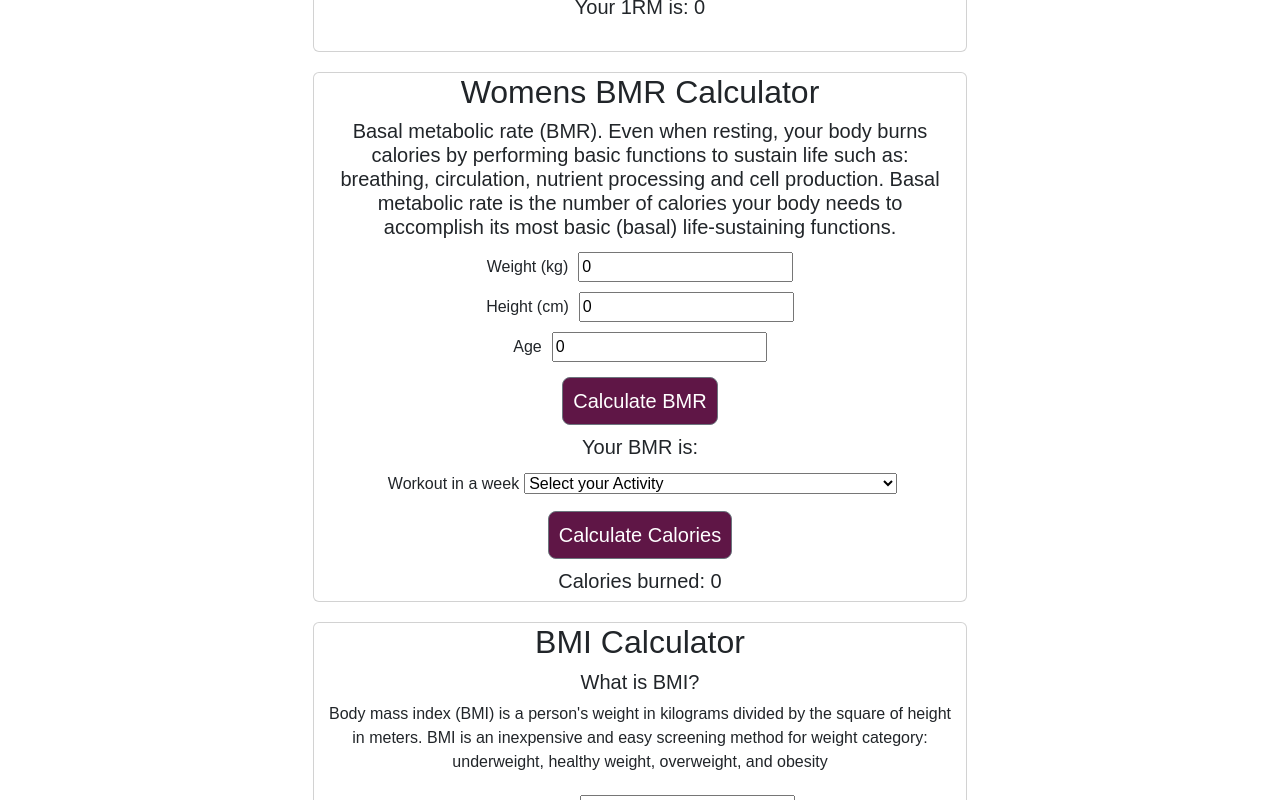
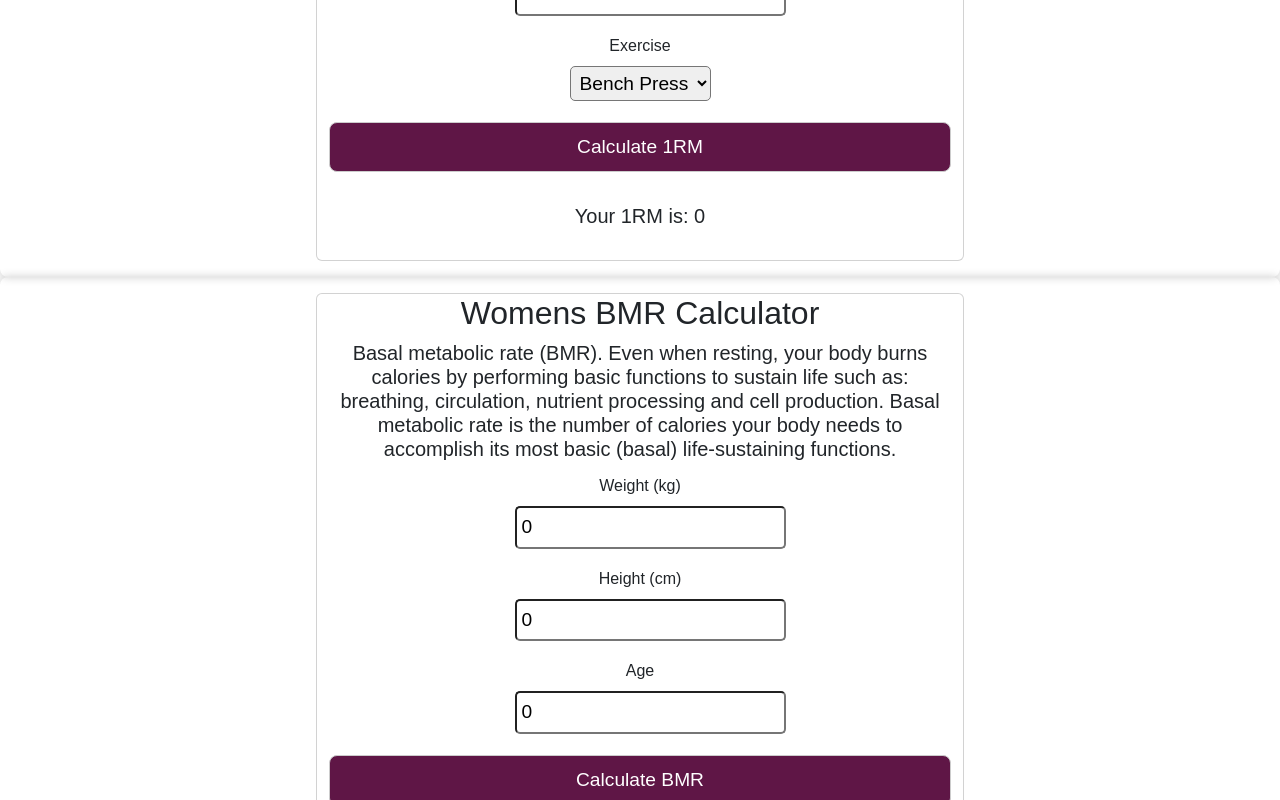
Before and after one commit to Clelia-M/WellFit, a React (Create React App) app: page / in a window 1280 px wide. Shown: the part 1280-2080 px from the top of the page. Built offline with nearby package versions, Linux system fonts and the light colour scheme.

Commit message:
updated files

```diff
--- a/src/components/Bmi.js
+++ b/src/components/Bmi.js
@@ -31,7 +31,7 @@ function Bmi() {
               Body mass index (BMI) is a person's weight in kilograms divided by
               the square of height in meters. BMI is an inexpensive and easy
               screening method for weight category: underweight, healthy weight,
-              overweight, and obesity
+              overweight, and obesity.
             </p>
             <form onSubmit={calculateBmi}>
               <label>
--- a/src/components/Bmr.js
+++ b/src/components/Bmr.js
@@ -6,7 +6,7 @@ function Bmr() {
   const [height, setHeight] = useState(0);
   const [age, setAge] = useState(0);
   const [burned, setBurned] = useState(0);
-  const [calories, setCalories] = useState("");
+  const [bmrCalc, setBmrCalc] = useState("");
   const [activity, setActivity] = useState(0);
 
   let calculateBmr = (e) => {
@@ -16,11 +16,26 @@ function Bmr() {
     if (weight === 0 || height === 0 || age === 0) {
       alert("Please enter valid weight, height and age");
     } else {
-      // BMR formula for women
-      let calories = 50 + 2.3 * ((height - 60) / 2.54);
-      setCalories(calories.toFixed(2));
+      // BMR formula for women from fitness-calc
+      let bmrCalc = 50 + 2.3 * ((height - 60) / 2.54);
+      setBmrCalc(bmrCalc.toFixed(2));
     }
   };
+  // Harris Benedict Equation
+  // BMR * 1.2
+  // BMR * 1.375
+  // BMR * 1.55
+  // BMR * 1.725
+  //   let calculateCalories = (e) => {
+  //     e.preventDefault();
+  // if () {
+
+  // } else {
+  //  let bmrCalc * 1.2
+  //}
+
+  //   }
+  // };
 
   return (
     <div class="card-deck">
@@ -65,21 +80,20 @@ function Bmr() {
               </button>
             </form>
             <div className="center">
-              <h5>Your BMR is: {calories} </h5>
+              <h5>Your BMR is: {bmrCalc} </h5>
             </div>
             <div className="input-wrap">
               <label className="label">Workout in a week</label>
               <select className="activity" value={activity}>
-                <option value="">Select your Activity</option>
-                <option value="">Very little or no exercise</option>
-                <option value="">Exercise 1-3 times/week</option>
-                <option value="">Exercise 4-5 times/week</option>
-                <option value="">
-                  Daily exercise or intense exercise 3-4 times/week
+                <option value={activity}>Select your Activity</option>
+                <option value={activity}>Very little or no exercise</option>
+                <option value={activity}>Light exercise 1-3 times/week</option>
+                <option value={activity}>Moderate exercise 3-5 times/week</option>
+                <option value={activity}>
+                  Intense exercise 6-7 times/week
                 </option>
-                <option value="">Intense exercise 6-7 times/week</option>
-                <option value="">
-                  Very intense exercise daily, or physical{" "}
+                <option value={activity}>
+                  Very intense exercise daily and physical work
                 </option>
               </select>
               <br></br>
@@ -91,7 +105,7 @@ function Bmr() {
               </button>
               <br></br>
               <div className="center">
-                <h5>Calories burned: {burned} </h5>
+                <h5>Total energy expenditure: {burned} </h5>
               </div>
             </div>
           </div>
--- a/src/components/Workout.js
+++ b/src/components/Workout.js
@@ -6,7 +6,7 @@ function Workout() {
   const [weight, setWeight] = useState(0);
   const [reps, setReps] = useState(0);
   const [exercise, setExercise] = useState(0);
-  const [oneRepMax, setOneRepMax] = useState(0);
+  const [oneRepMaxEpley, setOneRepMaxEpley] = useState(0);
 
   let calcOneRepMax = (e) => {
     // prevent submitting
@@ -16,8 +16,8 @@ function Workout() {
       alert("Please enter valid weight and reps");
     } else {
       // Epley formula
-      let oneRepMax = weight * (1 + reps / 30);
-      setOneRepMax(oneRepMax.toFixed(1));
+      let oneRepMaxEpley = weight * (1 + reps / 30);
+      setOneRepMaxEpley(oneRepMaxEpley.toFixed(1));
     }
   };
 
@@ -73,15 +73,17 @@ function Workout() {
                 Calculate 1RM
               </button>
               <br></br>
-            </form>
+              </form>
             <div className="center">
-              <h5>Your 1RM is: {oneRepMax}</h5>
+              <h5>Your 1RM is: {oneRepMaxEpley}</h5>
             </div>
             <br></br>
+
           </div>
         </div>
       </div>
     </div>
+
   );
 }
 
--- a/src/index.css
+++ b/src/index.css
@@ -70,16 +70,44 @@ header {
 .card-deck {
   padding: 10px;
   display: flex;
+  flex-direction: row;
   justify-content: center;
   width: 100%;
+  box-shadow: 0px 0px 10px #ccc;
+  border-radius: 8px;
+  padding: 1rem;
+}
+
+input {
+  display: block;
+  width: 100%;
+  font-size: 1.2rem;
+  padding: 5px 5px;
+  margin: 8px 0;
+  border-radius: 5px;
+}
+
+select {
+  display: flex;
+  width: 100%;
+  font-size: 1.2rem;
+  padding: 5px 5px;
+  margin: 8px 0;
+  border-radius: 5px;
 }
 
 .card-deck button {
+  display: block;
+  width: 100%;
+  justify-content: center;
+  margin: 8px 0;
   background-color: #5F1646;
   color:#fff;
-  padding-left: 10px;
-  padding-right: 10px;
-  margin: 10px;
+  padding: 10px 0;
+  font-size: 1.2rem;
+  border: 1px solid #ccc;
+  border-radius: 8px;
+  cursor: pointer;
 
 }
 
```
Also changed, not shown: 1 other file (tests, documents, lock files or other folders).
